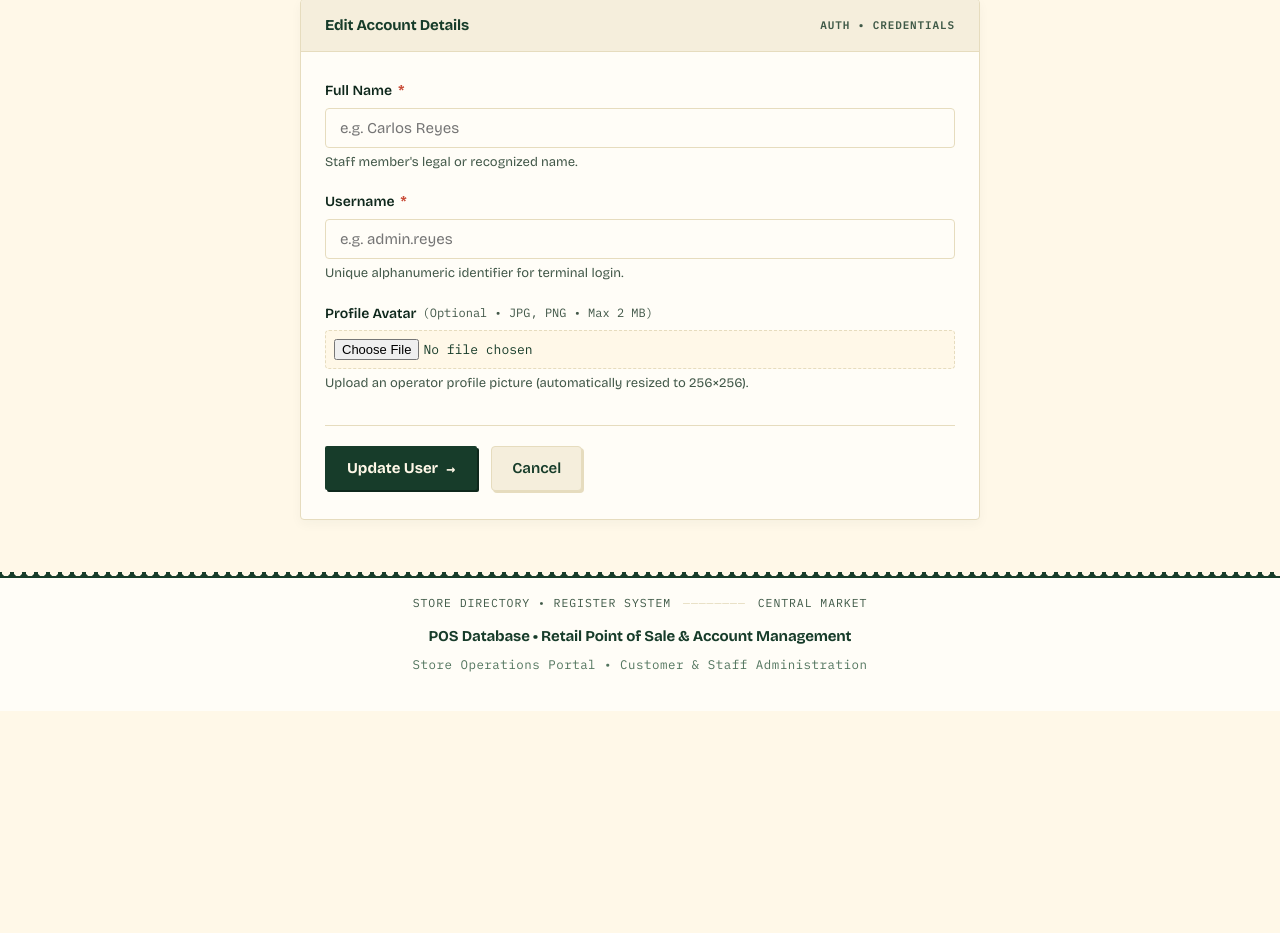
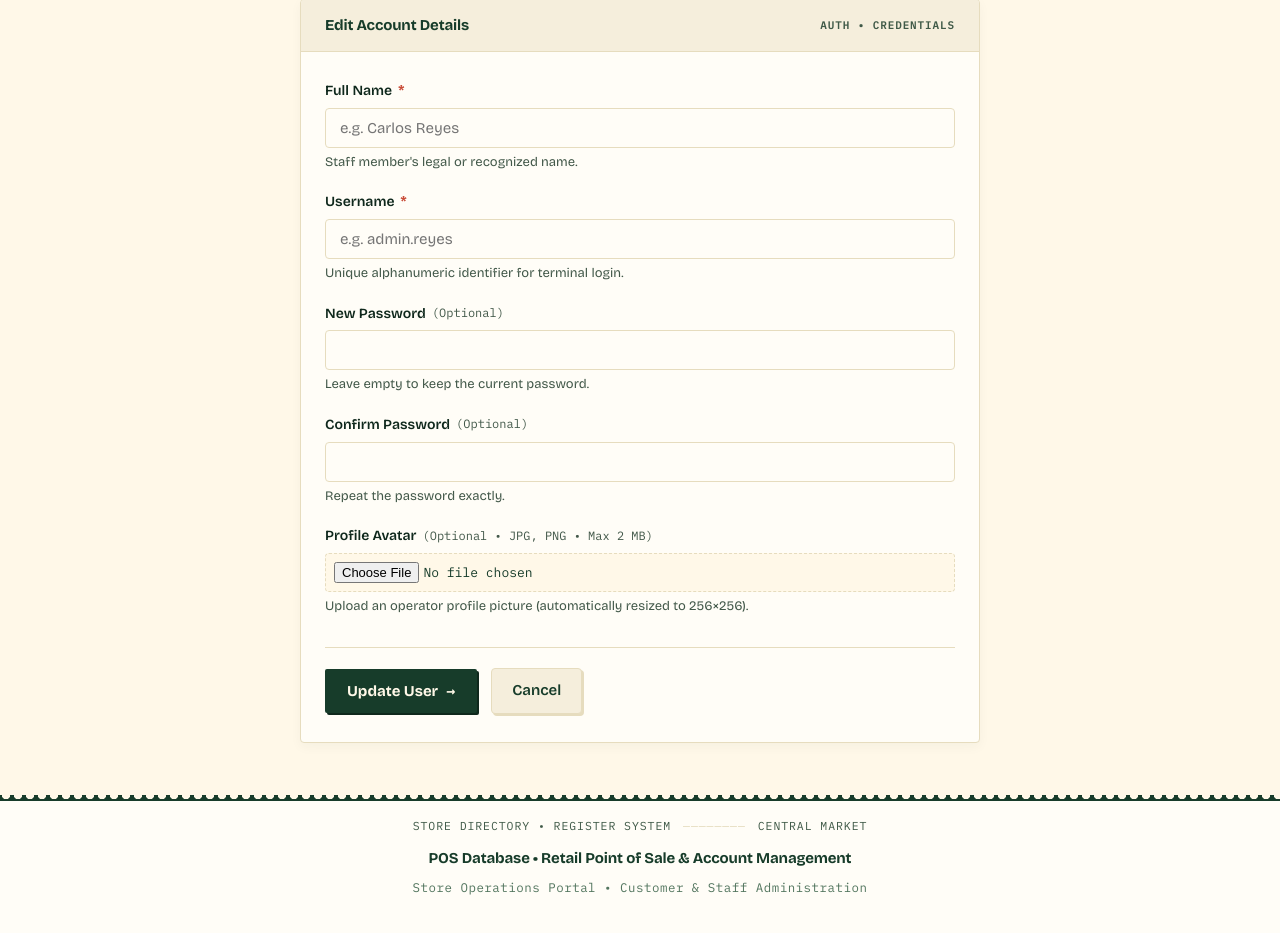
Before and after one commit to aniciete/TFA4, a CodeIgniter 4 app: the page made by app/Views/users/form.php in a window 1280 px wide. Shown: the part 258-1191 px from the top of the page. Before the commit the page ends 969 px from the top, so only its background shows below. Run offline with PHP 8.4 and a stand-in for CodeIgniter, Linux system fonts and the light colour scheme; the template is opened without the code that fills it, so the values that code supplies are empty; some libraries are stand-ins or nearby versions.

Commit message:
feat: add password lifecycle to user management

```diff
--- a/app/Views/users/form.php
+++ b/app/Views/users/form.php
@@ -85,6 +85,50 @@
                 <?php endif; ?>
             </div>
 
+            <div class="form-group <?= isset($errors['password']) ? 'has-error' : '' ?>">
+                <label for="password" class="form-label">
+                    <span><?= $mode === 'create' ? 'Password' : 'New Password' ?></span>
+                    <?php if ($mode === 'create'): ?><span class="req-star" aria-hidden="true">*</span><?php else: ?><span class="optional-tag">(Optional)</span><?php endif; ?>
+                </label>
+                <input
+                    type="password"
+                    id="password"
+                    name="password"
+                    class="form-input"
+                    autocomplete="new-password"
+                    <?= $mode === 'create' ? 'required' : '' ?>
+                    aria-describedby="<?= isset($errors['password']) ? 'password_error' : 'password_help' ?>"
+                >
+                <?php if (isset($errors['password'])): ?>
+                    <p id="password_error" class="field-error-msg"><?= esc($errors['password']) ?></p>
+                <?php else: ?>
+                    <p id="password_help" class="field-help-text">
+                        <?= $mode === 'create' ? 'Use at least 8 characters for the staff login credential.' : 'Leave empty to keep the current password.' ?>
+                    </p>
+                <?php endif; ?>
+            </div>
+
+            <div class="form-group <?= isset($errors['password_confirm']) ? 'has-error' : '' ?>">
+                <label for="password_confirm" class="form-label">
+                    <span>Confirm Password</span>
+                    <?php if ($mode === 'create'): ?><span class="req-star" aria-hidden="true">*</span><?php else: ?><span class="optional-tag">(Optional)</span><?php endif; ?>
+                </label>
+                <input
+                    type="password"
+                    id="password_confirm"
+                    name="password_confirm"
+                    class="form-input"
+                    autocomplete="new-password"
+                    <?= $mode === 'create' ? 'required' : '' ?>
+                    aria-describedby="<?= isset($errors['password_confirm']) ? 'password_confirm_error' : 'password_confirm_help' ?>"
+                >
+                <?php if (isset($errors['password_confirm'])): ?>
+                    <p id="password_confirm_error" class="field-error-msg"><?= esc($errors['password_confirm']) ?></p>
+                <?php else: ?>
+                    <p id="password_confirm_help" class="field-help-text">Repeat the password exactly.</p>
+                <?php endif; ?>
+            </div>
+
             <div class="form-group <?= isset($errors['avatar']) ? 'has-error' : '' ?>">
                 <label for="avatar" class="form-label">
                     <span>Profile Avatar</span>
```
Also changed, not shown: app/Controllers/Users.php (+46 -5 lines).
